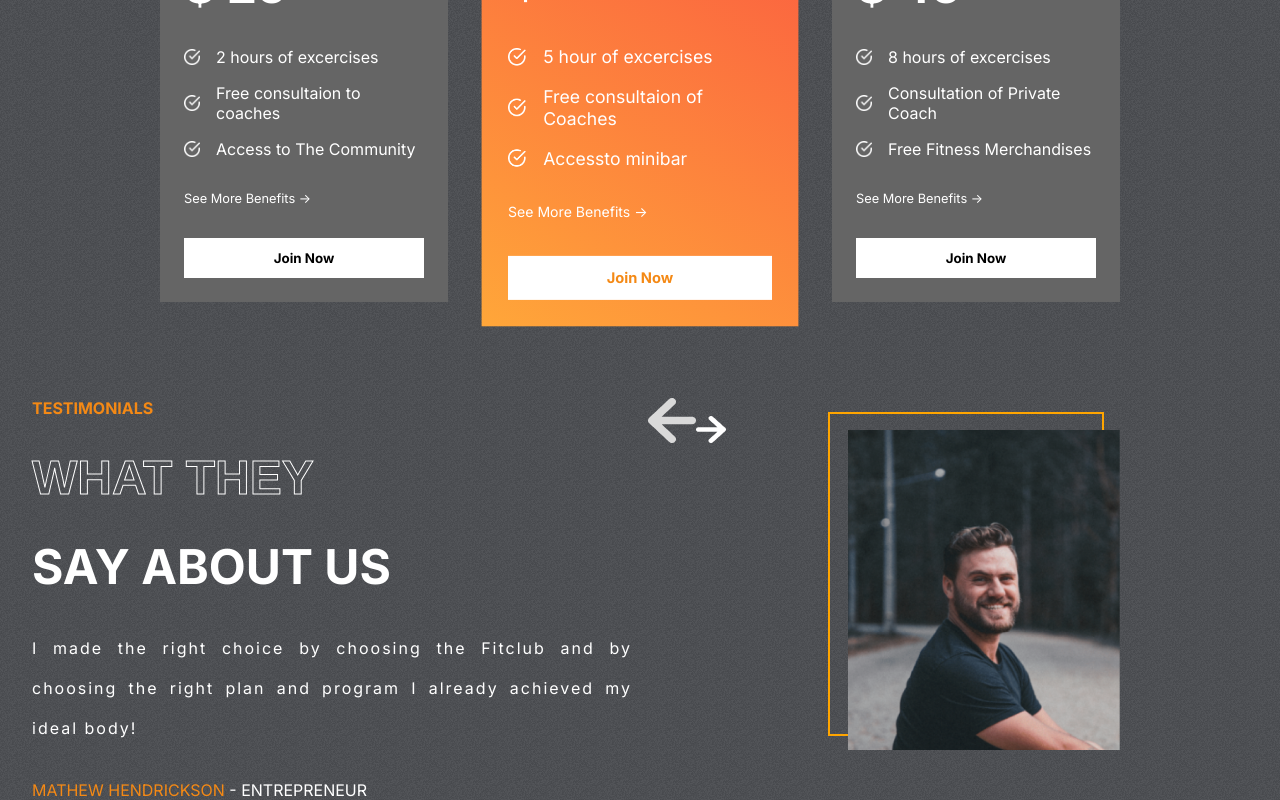
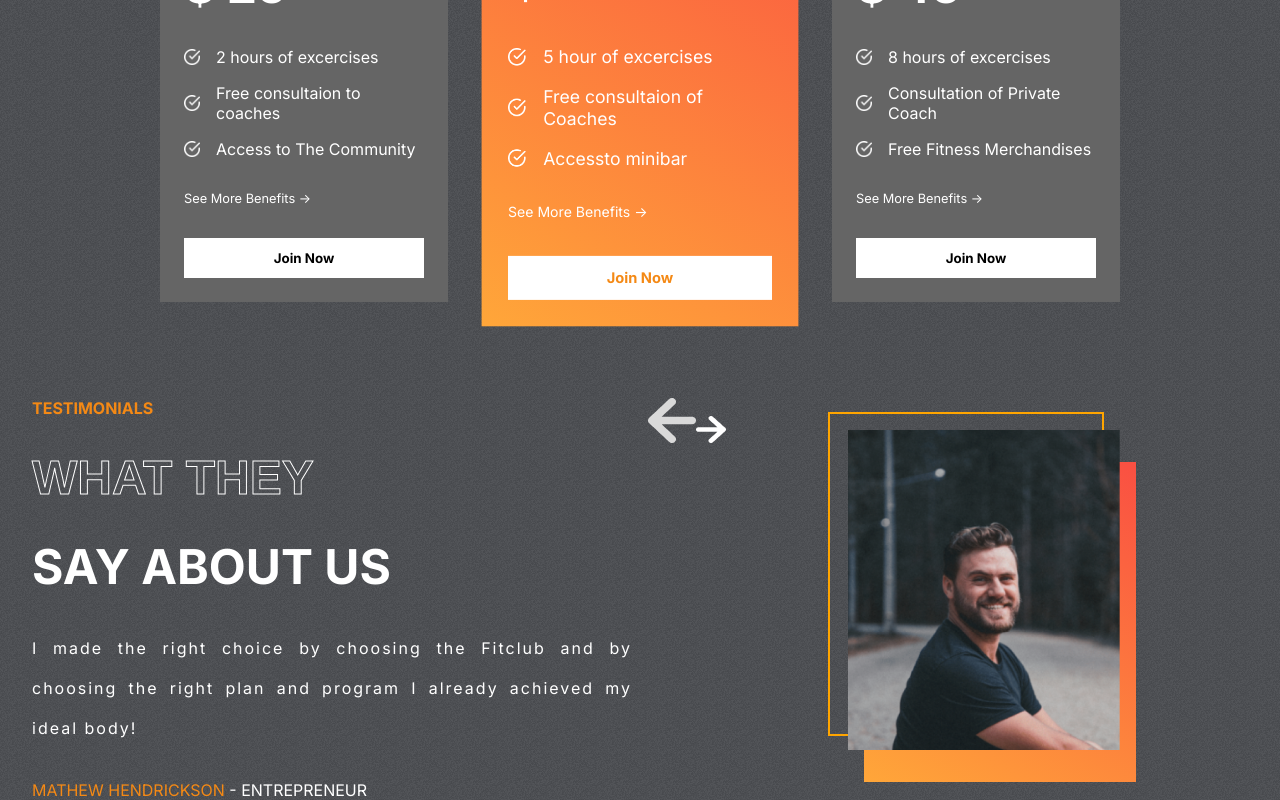
Before and after one commit to pallab17/Fithelp.o, a React (Create React App) app: page / in a window 1280 px wide. Shown: the part 2206-3006 px from the top of the page. Built offline with nearby package versions, Linux system fonts and the light colour scheme.

Commit message:
files updated

```diff
--- a/src/components/Testimonials/Testimonials.css
+++ b/src/components/Testimonials/Testimonials.css
@@ -50,3 +50,13 @@ font-weight: bold;
     top: 0.9rem;
 
 }
+.right-t>:nth-child(2){
+    position: absolute;
+    width: 17rem;
+    height: 20rem;
+    right: 7rem;
+    top: 4rem;
+    background: var(--planCard);
+
+
+}
```
